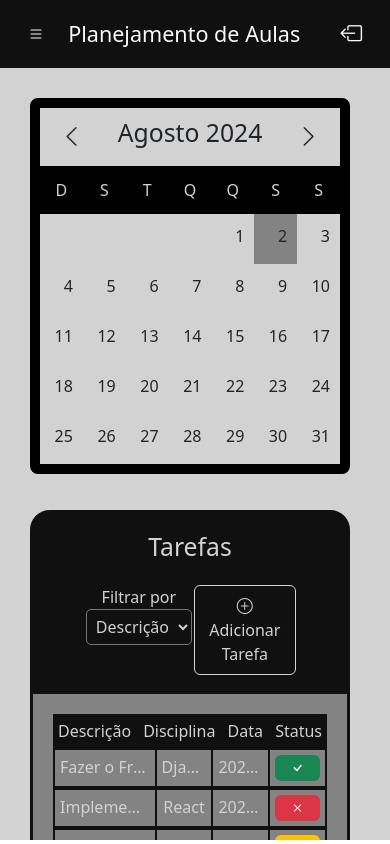
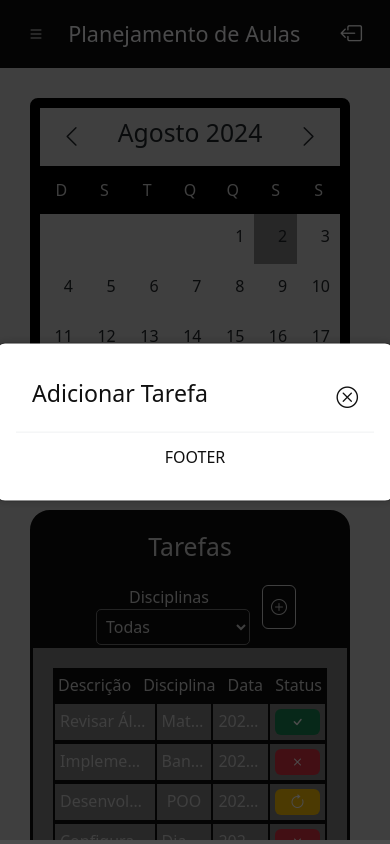
Before and after one commit to hpe-palermo/planejamento-de-aulas, a React (Vite) app in the folder react-app/: page /home in a window 390 px wide. Built offline with nearby package versions, Linux system fonts and the light colour scheme.

Commit message:
implementar modalTasks

```diff
--- a/react-app/src/App.jsx
+++ b/react-app/src/App.jsx
@@ -1,8 +1,8 @@
-import { useState } from 'react';
 import { BrowserRouter, Routes, Route } from 'react-router-dom';
 import Home from './Pages/Home';
 import Login from './Pages/Login';
 import Register from './Pages/Register';
+import 'bootstrap/dist/css/bootstrap.min.css';
 import './App.css';
 
 function App() {
--- a/react-app/src/Pages/Home.tsx
+++ b/react-app/src/Pages/Home.tsx
@@ -5,6 +5,7 @@ import ContentPage from "../components/ContentPage";
 import Backdrop from "../components/Backdrop";
 import ModalAddDiscipline from '../components/ModalAddDiscipline';
 import styled from "styled-components";
+import ModalAddTasks from "../components/ModalAddTasks";
 
 const Container = styled.div`
     height: calc(100vh - 72px);
@@ -19,6 +20,7 @@ function Home() {
 
     const [sidebarActive, setSidebarActive] = useState(false);
     const [modalDisciplineActive, setModalDisciplineActive] = useState(false);
+    const [modalTasksActive, setModalTasksActive] = useState(true);//mudar para falso
 
     const toggleSidebar = () => {
         setSidebarActive(!sidebarActive);
@@ -28,15 +30,24 @@ function Home() {
         setModalDisciplineActive(!modalDisciplineActive);
     };
 
+    const toggleModalTasks = () => {
+        setModalTasksActive(!modalTasksActive);
+    };
+
+    const [disciplines, setDisciplines] = useState([
+        'Matemática', 'Banco de Dados', 'POO', 'Django'
+    ]);
+
     return (
         <>
             <NavBar active={sidebarActive} functionToggle={toggleSidebar} />
             <Container>
-                <ModalAddDiscipline active={modalDisciplineActive} closeModal={toggleModal} />
+                <ModalAddDiscipline active={modalDisciplineActive} closeModal={toggleModal} setDisciplines={setDisciplines} />
                 <Backdrop active={sidebarActive} />
                 <SubContainer>
-                    <SideBar active={sidebarActive} closeSideBar={toggleSidebar} addDiscipline={toggleModal} />
-                    <ContentPage />
+                    <SideBar active={sidebarActive} closeSideBar={toggleSidebar} addDiscipline={toggleModal} disciplines={disciplines} />
+                    <ModalAddTasks active={modalTasksActive} closeModalTasks={toggleModalTasks} />
+                    <ContentPage disciplines={disciplines} toggleModalTasks={toggleModalTasks} />
                 </SubContainer>
             </Container>
         </>
--- a/react-app/src/components/ContentPage.jsx
+++ b/react-app/src/components/ContentPage.jsx
@@ -232,21 +232,27 @@ const SectionTasks = styled.div`
     }
 `;
 
-function ContentPage() {
+function ContentPage({ disciplines, toggleModalTasks }) {
 
     const [nameMonth, setNameMonth] = useState('');
     const [weeksMonth, setWeeksMonth] = useState([]);
     const [numberDaysMonth, setNumberDaysMonth] = useState([]);
     const today = new Date();
     const [tasks, setTasks] = useState([
-        { task: 'Fazer o Frontend', discipline: 'Django', date: '2024-08-09', status: 'Concluído' },
-        { task: 'Implementar Autenticação', discipline: 'React', date: '2024-08-10', status: 'Pendente' },
-        { task: 'Criar Banco de Dados', discipline: 'PostgreSQL', date: '2024-08-11', status: 'Em Progresso' },
-        { task: 'Desenvolver API', discipline: 'Node.js', date: '2024-08-12', status: 'Pendente' },
-        { task: 'Testar Aplicação', discipline: 'Mocha', date: '2024-08-13', status: 'Concluído' },
-        { task: 'Deploy', discipline: 'AWS', date: '2024-08-14', status: 'Pendente' },
-        { task: 'Escrever Documentação', discipline: 'Markdown', date: '2024-08-15', status: 'Pendente' },
+        { task: 'Revisar Álgebra', discipline: 'Matemática', date: '2024-08-09', status: 'Concluído' },
+        { task: 'Implementar Modelo Relacional', discipline: 'Banco de Dados', date: '2024-08-10', status: 'Pendente' },
+        { task: 'Desenvolver Classe Abstrata', discipline: 'POO', date: '2024-08-11', status: 'Em Progresso' },
+        { task: 'Configurar Autenticação', discipline: 'Django', date: '2024-08-12', status: 'Pendente' },
+        { task: 'Resolver Exercícios de Cálculo', discipline: 'Matemática', date: '2024-08-13', status: 'Concluído' },
+        { task: 'Otimizar Consultas SQL', discipline: 'Banco de Dados', date: '2024-08-14', status: 'Pendente' },
+        { task: 'Implementar Herança e Polimorfismo', discipline: 'POO', date: '2024-08-15', status: 'Pendente' },
+        { task: 'Desenvolver API com DRF', discipline: 'Django', date: '2024-08-16', status: 'Pendente' },
+        { task: 'Estudar Geometria', discipline: 'Matemática', date: '2024-08-17', status: 'Concluído' },
+        { task: 'Configurar Backup do Banco', discipline: 'Banco de Dados', date: '2024-08-18', status: 'Pendente' },
+        { task: 'Aplicar Padrões de Design', discipline: 'POO', date: '2024-08-19', status: 'Em Progresso' },
+        { task: 'Configurar Middleware', discipline: 'Django', date: '2024-08-20', status: 'Pendente' },
     ]);
+    const [tasksFiltered, setTasksFiltered] = useState([]);
 
     const createCalendar = () => {
         const monthNames = [
@@ -288,6 +294,19 @@ function ContentPage() {
 
     useEffect(createCalendar, []);
     useEffect(createTasks, []);
+    useEffect(() => {
+        setTasksFiltered(tasks);
+    }, []);
+
+    const getOption = (e) => {
+        let option = e.target.value;
+        if (option == "all") {
+            setTasksFiltered(tasks);
+        } else {
+            let newTasks = tasks.filter(task => task.discipline === e.target.value);
+            setTasksFiltered(newTasks);
+        }
+    };
 
     return (
         <MainContainer className="content container-fluid">
@@ -341,15 +360,16 @@ function ContentPage() {
                     <div className="h2 p-3">Tarefas</div>
                     <div className="d-flex justify-content-between mx-5">
                         <div className="filter">
-                            Filtrar por <select name="" id="">
-                                <option value="description">Descrição</option>
-                                <option value="discipline">Disciplina</option>
-                                <option value="date">Data</option>
-                                <option value="status">Status</option>
+                            <span className="me-2">Disciplinas</span>
+                            <select onChange={getOption}>
+                                <option value="all">Todas</option>
+                                {disciplines.map(discipline => (
+                                    <option value={discipline}>{discipline}</option>
+                                ))}
                             </select>
                         </div>
-                        <button className="btn-add-tasks btn p-2 mb-3">
-                            <i className="bi-plus-circle"></i> Adicionar Tarefa
+                        <button onClick={toggleModalTasks} className="btn-add-tasks btn p-2 mb-3">
+                            <i className="bi-plus-circle"></i> <span className="d-md-inline d-none">Adicionar Tarefa</span>
                         </button>
                     </div>
                 </div>
@@ -361,7 +381,7 @@ function ContentPage() {
                         <div>Status</div>
                     </div>
                     <div className="tasks">
-                        {tasks.map(({ task, discipline, date, status }) => (
+                        {tasksFiltered.map(({ task, discipline, date, status }) => (
                             <div className="task">
                                 <div className="name-task">{task}</div>
                                 <div className="discipline-task">{discipline}</div>
@@ -369,8 +389,7 @@ function ContentPage() {
 
                                 <div className="status-task-full d-md-flex d-sm-none">
                                     <div className={
-                                        `badge bg-${
-                                            (status === "Concluído") ? "success" : (status === "Em Progresso") ? "warning" : "danger"
+                                        `badge bg-${(status === "Concluído") ? "success" : (status === "Em Progresso") ? "warning" : "danger"
                                         } text-color fs-6`
                                     }>
                                         {status}
@@ -378,9 +397,8 @@ function ContentPage() {
                                 </div>
 
                                 <div className="status-task-resp d-sm-flex d-md-none">
-                                <div className={
-                                        `badge bg-${
-                                            (status === "Concluído") ? "success" : (status === "Em Progresso") ? "warning" : "danger"
+                                    <div className={
+                                        `badge bg-${(status === "Concluído") ? "success" : (status === "Em Progresso") ? "warning" : "danger"
                                         } text-color fs-6 d-flex justify-content-center`
                                     }>
                                         <i className={
--- /dev/null
+++ b/react-app/src/components/ModalAddTasks.jsx
@@ -0,0 +1,58 @@
+import React, { useState } from "react";
+import styled from "styled-components";
+
+const Modal = styled.div`
+    & {
+        background-color: rgba(0, 0, 0, 0.7);
+        position: fixed;
+        top: 0;
+    }
+
+    .modal-header {
+        display: flex;
+        align-items: center;
+        justify-content: space-between;
+        border: none;
+        color: #101010;
+    }
+
+    .modal-content {
+        position: fixed;
+        width: 400px;
+        top: 50%;
+        left: 50%;
+        transform: translate(-50%, -50%);
+        padding: 20px;
+        border-radius: 10px;
+        box-shadow: 0px 0px 10px rgba(0, 0, 0, 0.2);
+        z-index: 100;
+        background-color:  htmlFor=(--secondary-color);
+        color: #101010;
+    }
+
+    .modal-footer {
+
+    }
+
+`;
+
+function ModalAddTasks({ active, closeModalTasks }) {
+    return (
+        <Modal className={`modal d-${active ? 'inline' : 'none'}`}>
+            <div className="modal-content">
+                <div className="modal-header">
+                    <h3>Adicionar Tarefa</h3>
+                    <div onClick={closeModalTasks} className="close-modal fs-4" id="close-modal">
+                        <i className="bi-x-circle"></i>
+                    </div>
+                </div>
+                <div className="modal-footer d-flex justify-content-center">
+                    FOOTER
+                </div>
+            </div>
+
+        </Modal>
+    )
+}
+
+export default ModalAddTasks;
--- a/react-app/src/components/SideBar.jsx
+++ b/react-app/src/components/SideBar.jsx
@@ -93,11 +93,7 @@ const SideBarComponent = styled.div`
     }
 `;
 
-function SideBar({ active, closeSideBar, addDiscipline }) {
-
-    const [disciplines, setDisciplines] = useState([
-        'Matemática', 'Banco de Dados', 'POO', 'Django'
-    ]);
+function SideBar({ active, closeSideBar, addDiscipline, disciplines }) {
 
     return (
         <SideBarComponent className={`sidebar ${active ? 'active' : ''}`} id="sidebar">
```
Also changed, not shown: react-app/src/components/ModalAddDiscipline.jsx (+53 -27 lines).
